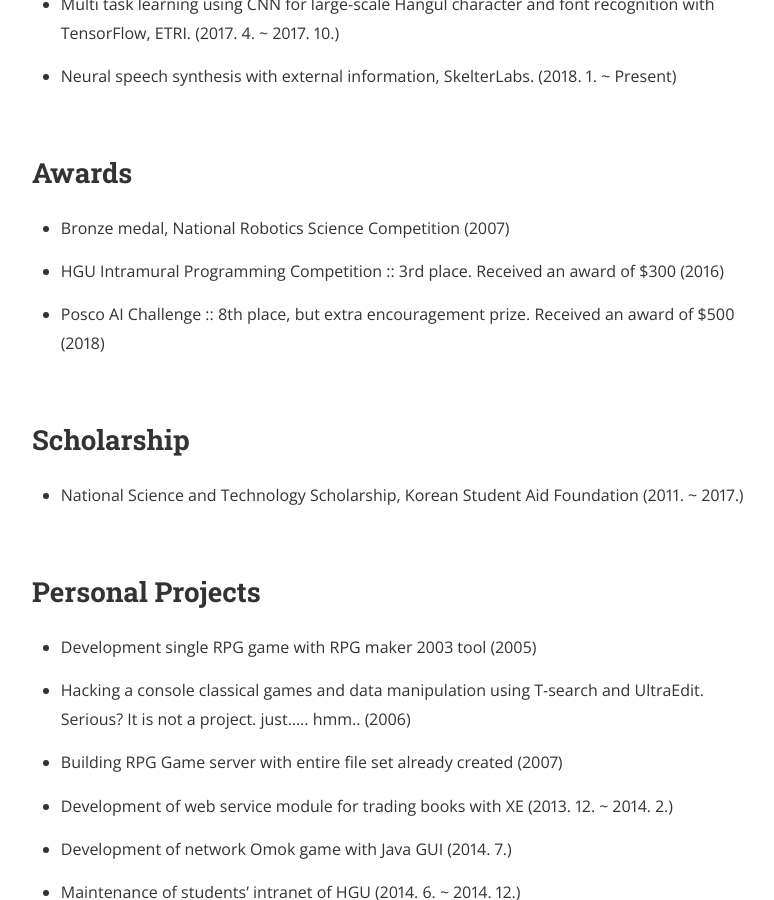
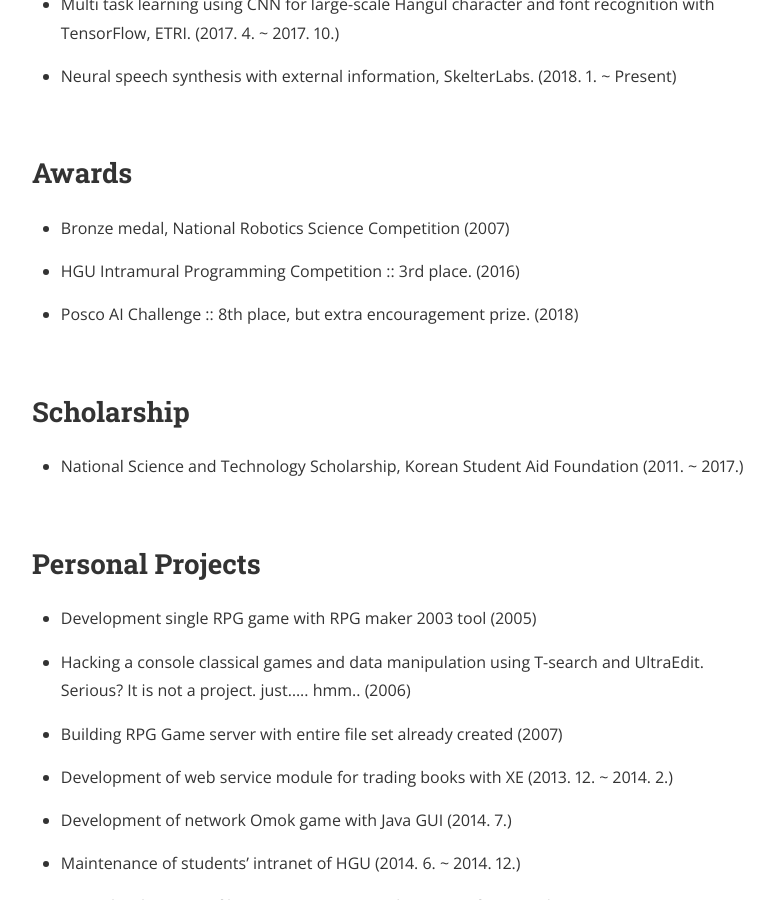
Before and after one commit to Yangyangii/Yangyangii.github.io, a Jekyll site: the page built from about.md, in a window 1280 px wide and 900 px high, scrolled down 2125 px. Shown: the whole window, without its empty margins (240-1014 px from the left). Built offline with Jekyll 4.4.1, drawn with Linux system fonts in a browser that asks for light colours; nearby versions of some CDN libraries; some of the changed text lies outside the part shown.

Commit message:
modified some contexts

```diff
--- a/about.md
+++ b/about.md
@@ -72,9 +72,9 @@ The following summary is my PERSONAL introduction. (NOT official)
 
 * Bronze medal, National Robotics Science Competition (2007)
 
-* HGU Intramural Programming Competition :: 3rd place. Received an award of $300 (2016)
+* HGU Intramural Programming Competition :: 3rd place. (2016)
 
-* Posco AI Challenge :: 8th place, but extra encouragement prize. Received an award of $500 (2018)
+* Posco AI Challenge :: 8th place, but extra encouragement prize. (2018)
 
 <br />
 
```
Also changed, not shown: other parts of about.md (+1 -1 lines).
